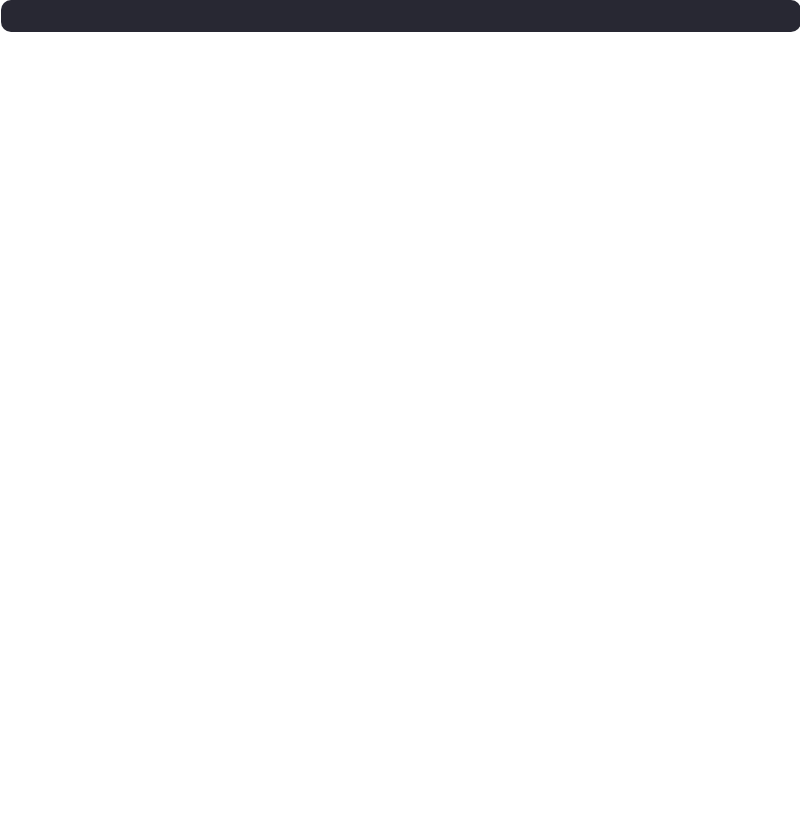
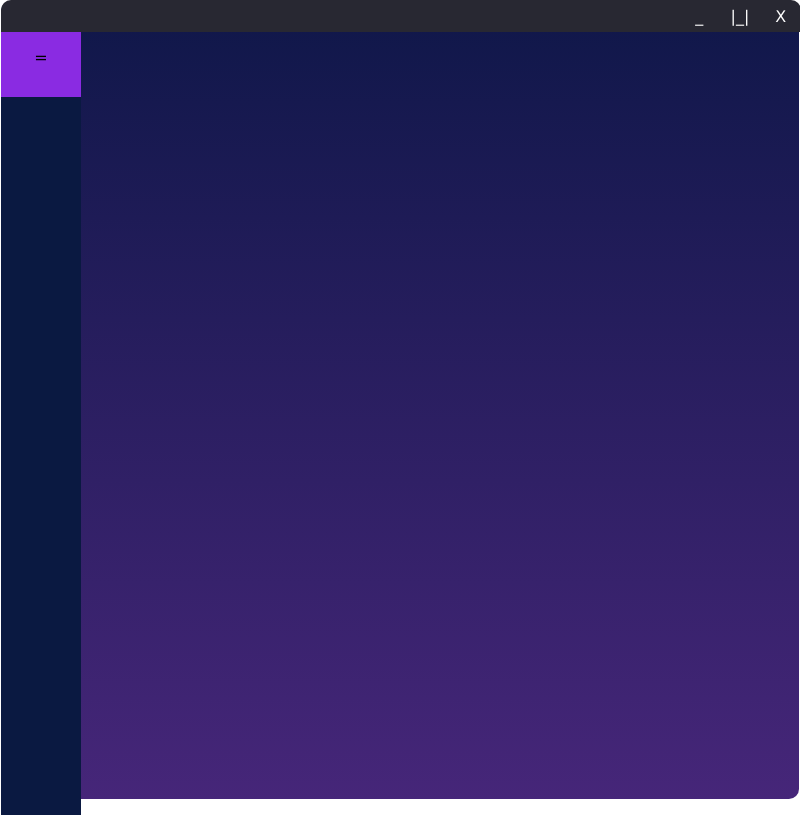
Before and after one commit to BLANCO-17/Porto, an Electron app: page ui/index.html in a window 800 px wide. Drawn offline with Linux system fonts and the light colour scheme.

Commit message:
initial UI added

```diff
--- a/ui/index.css
+++ b/ui/index.css
@@ -1,21 +1,75 @@
 body {
-    /* transform: scale(0.9); */
     overflow: hidden;
     margin: 0;
-    border: 0.5px solid rgba(255, 255, 255, 0.466);
+    border: 0.5px solid rgba(255, 255, 255, 0.25);
     border-radius: 10px;
     font-family:Verdana;
-    /* background-color: aliceblue; */
+    /* -webkit-app-region: no drag;     */
 }
-
 
 .tbar{
     top: 0;
+    display: flex;
     position: fixed;
+    float: right;
     width: 100%;
     height: 2rem;
-    background-color: rgb(40, 40, 51);
-    /* display: inline-flex; */
+    border-top-left-radius: 10px;
+}
+
+.tbar .dragbar{
+    border-top-left-radius: 10px;
+    width: 100%;
+    height: 2rem;
+    background-color: rgb(40, 40, 50);
     border-radius: inherit;
     -webkit-app-region: drag;
+    margin-right: 0;
+    /* display: inline-flex; */
 }
+.barbtn{
+    height: inherit;
+    width: 3rem;
+    background-color: rgb(40, 40, 50);
+    align-items: center;
+    justify-content: center;
+    display: flex;
+    color: white;
+    transition: ease-in-out 0.25s;
+}
+.barbtn:hover{
+    background-color: rgb(56, 56, 56);
+}
+.closebtn:hover{
+    background-color: red;
+}
+
+.main{
+    width: 100%;
+    height: 100%;
+    border-radius: inherit;
+    display: flex;
+    align-items: center;
+    background: linear-gradient(180deg, rgba(15,23,73,1) 0%, rgb(70, 38, 121) 100%);
+}
+
+.sidebar{
+    margin-top: 2rem;
+    height: 100%;
+    width: 10%;
+    background-color: rgb(10, 25, 65);
+    display: inline-flex;
+    transition: ease-in-out 0.25s;
+}
+.sidebar .mbtn{
+    display: flex;
+    width: 100%;
+    height: 5rem;
+    background-color: blueviolet;
+    justify-content: center;
+    align-items: center;
+}
+
+.sidebar.active{
+    width: 20%;
+}
--- a/ui/index.html
+++ b/ui/index.html
@@ -1,8 +1,21 @@
 <html>
     <head>
         <link rel="stylesheet" href="index.css">
+        <script src="win_handler.js"></script>
+        <div class="tbar">
+            <div class="dragbar"></div>
+            <div class="barbtn" onclick="MinWindow()">_</div>
+            <div class="barbtn" onclick="MaxWindow()">|_|</div>
+            <div class="barbtn closebtn" style="border-top-right-radius: 10px;" onclick="closeWindow()">X</div>
+        </div>
     </head>
     <body>
-        <div class="tbar"></div>
+
+        <div class="main">
+            <div class="sidebar" id="sbar">
+                <div class="mbtn" id="menubtn"><p>=</p></div>
+            </div>
+        </div>
+        <script src="ui_handler.js"></script>
     </body>
 </html>
--- a/ui/package.json
+++ b/ui/package.json
@@ -19,5 +19,8 @@
   "homepage": "https://github.com/BrainXIX/Porto#readme",
   "devDependencies": {
     "electron": "^15.0.0"
+  },
+  "dependencies": {
+    "electron-titlebar": "0.0.3"
   }
 }
--- /dev/null
+++ b/ui/ui_handler.js
@@ -0,0 +1,6 @@
+let btn = document.getElementById("menubtn")
+let sidebar = document.getElementById("sbar")
+
+btn.onclick = function(){
+    sidebar.classList.toggle("active");
+};
--- /dev/null
+++ b/ui/win_handler.js
@@ -0,0 +1,13 @@
+const { ipcRenderer } = require("electron");
+
+function closeWindow(){
+    ipcRenderer.send('close-window');
+}
+
+function MinWindow(){
+    ipcRenderer.send('minimize');
+}
+
+function MaxWindow(){
+    ipcRenderer.send('maximize');
+}
```
Also changed, not shown: ui/index.js (+15 -2 lines), 1 other file.
